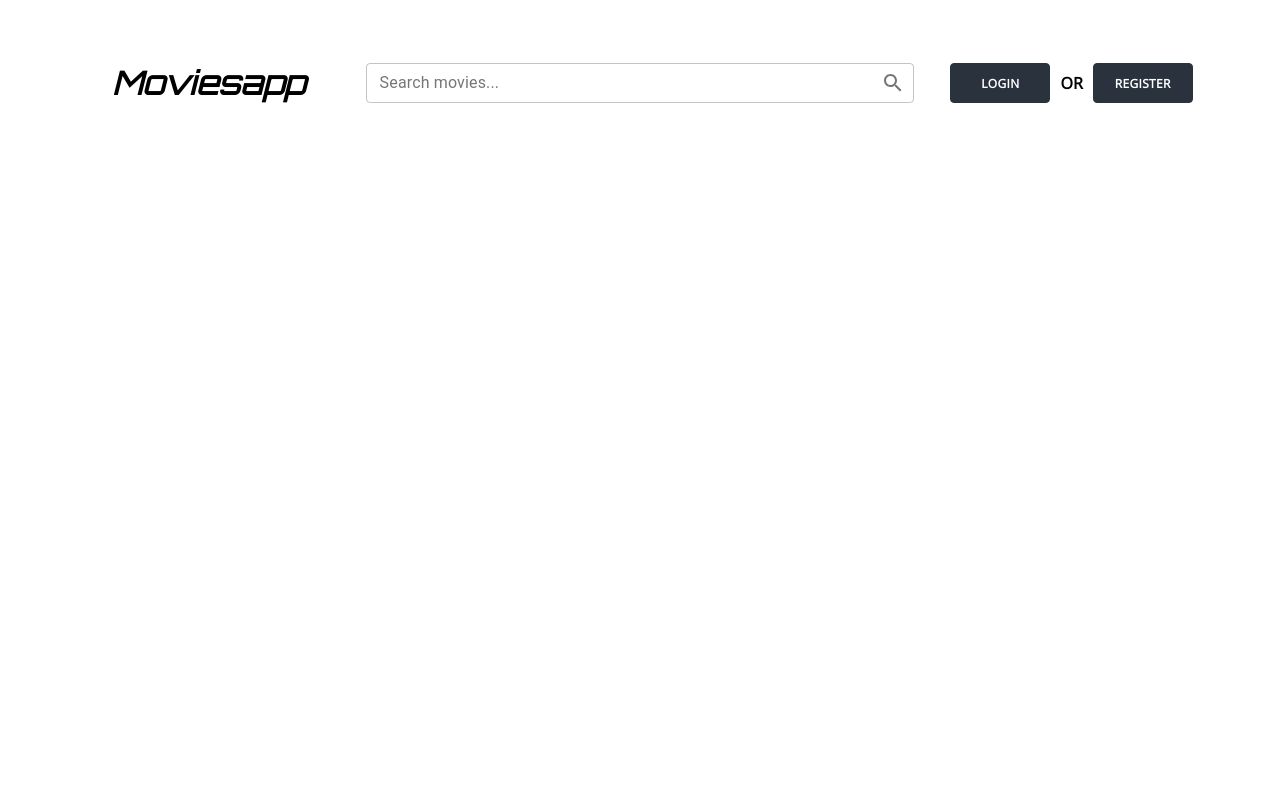
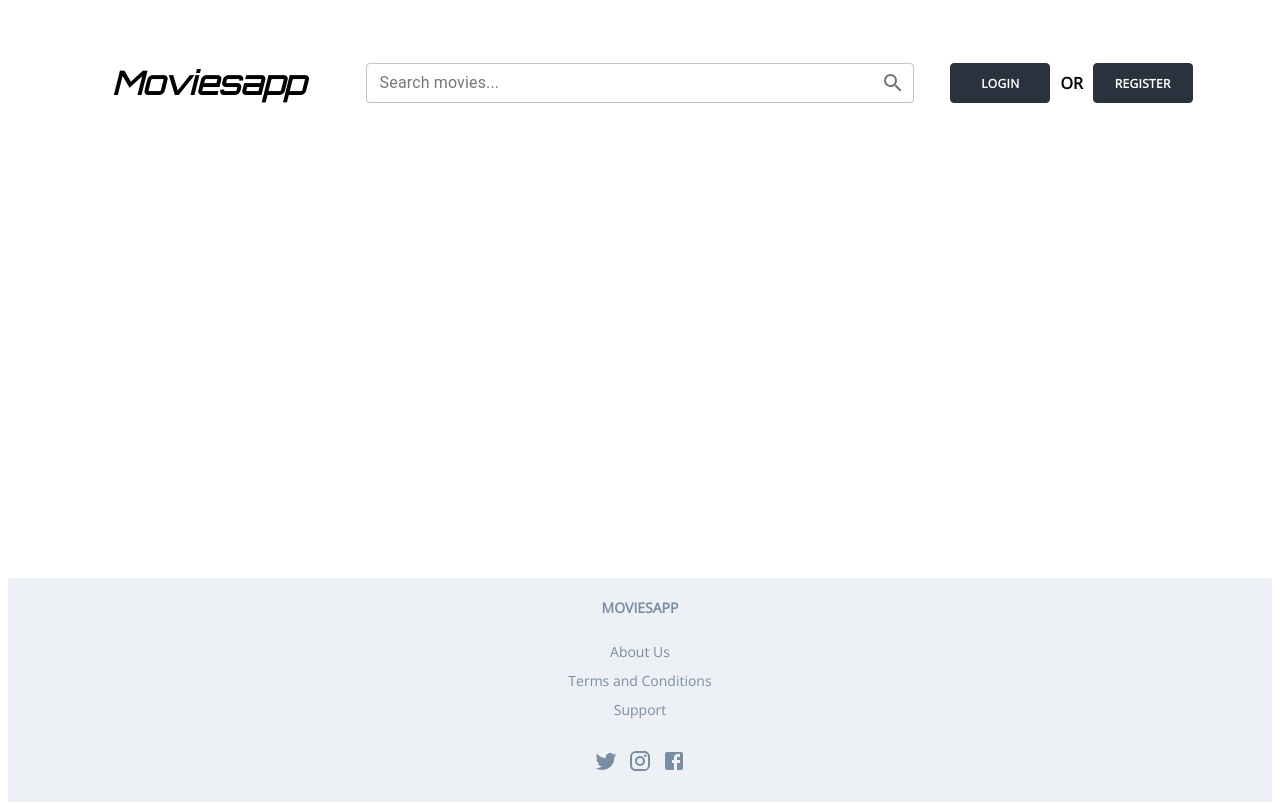
Before and after one commit to nadirkalajdzic/jap_task1_frontend, a React (Create React App) app: page / in a window 1280 px wide. Built offline with nearby package versions, Linux system fonts and the light colour scheme.

Commit message:
added footer

```diff
--- a/package.json
+++ b/package.json
@@ -9,6 +9,7 @@
     "@testing-library/jest-dom": "^5.14.1",
     "@testing-library/react": "^11.2.7",
     "@testing-library/user-event": "^12.8.3",
+    "antd": "^4.16.13",
     "autosuggest-highlight": "^3.1.1",
     "react": "^17.0.2",
     "react-dom": "^17.0.2",
--- /dev/null
+++ b/src/components/Container/Container.js
@@ -0,0 +1,7 @@
+import React from "react";
+
+function Container({ children }) {
+  return <div style={{ minHeight: 475 }}>{children}</div>;
+}
+
+export default Container;
--- a/src/components/Footer/Footer.js
+++ /dev/null
@@ -1,7 +0,0 @@
-import React from "react";
-
-function Footer() {
-  return <div></div>;
-}
-
-export default Footer;
--- a/src/components/Header/HeaderSearch/HeaderSearch.js
+++ b/src/components/Header/HeaderSearch/HeaderSearch.js
@@ -5,6 +5,7 @@ import parse from "autosuggest-highlight/parse";
 import match from "autosuggest-highlight/match";
 
 import SearchIcon from "@material-ui/icons/Search";
+import HourglassEmptyIcon from "@material-ui/icons/HourglassEmpty";
 import "./HeaderSearch.css";
 
 export default function HeaderSearch() {
@@ -20,7 +21,6 @@ export default function HeaderSearch() {
       renderInput={(params) => (
         <TextField {...params} label="Search movies..." variant="outlined" />
       )}
-      freeSolo
       renderOption={(option, { inputValue }) => {
         const matches = match(option.title, inputValue);
         const parts = parse(option.title, matches);
--- /dev/null
+++ b/src/components/Page/Page.css
@@ -0,0 +1,25 @@
+.page-footer {
+  background-color: #edf0f4;
+  color: #798da3;
+  text-align: center;
+  padding: 20px;
+  font-size: 14px;
+}
+
+.page-footer-sites {
+  margin-top: 25px;
+}
+
+.page-footer-sites > div {
+  margin-top: 10px;
+}
+
+.page-footer-icons {
+  margin-top: 25px;
+  display: flex;
+  justify-content: center;
+}
+
+.page-footer-icons > div {
+  padding: 5px;
+}
--- a/src/components/Page/Page.js
+++ b/src/components/Page/Page.js
@@ -1,14 +1,43 @@
 import React from "react";
 
 import Header from "../Header/Header";
-import Footer from "../Footer/Footer";
+import Container from "../Container/Container";
+
+import TwitterIcon from "@material-ui/icons/Twitter";
+import InstagramIcon from "@material-ui/icons/Instagram";
+import FacebookIcon from "@material-ui/icons/Facebook";
+
+import "./Page.css";
+
+import { Layout } from "antd";
+const { Footer } = Layout;
 
 function Page({ children, className }) {
   return (
     <div className={className}>
       <Header />
-      {children}
-      <Footer />
+      <Container>{children}</Container>
+      <Footer className="page-footer">
+        <div className="page-footer-content">
+          <div className="bold">MOVIESAPP</div>
+          <div className="page-footer-sites">
+            <div>About Us</div>
+            <div>Terms and Conditions</div>
+            <div>Support</div>
+          </div>
+          <div className="page-footer-icons">
+            <div>
+              <TwitterIcon />
+            </div>
+            <div>
+              <InstagramIcon />
+            </div>
+            <div>
+              <FacebookIcon />
+            </div>
+          </div>
+        </div>
+      </Footer>
     </div>
   );
 }
--- a/src/index.css
+++ b/src/index.css
@@ -19,3 +19,16 @@ html {
 .MuiAutocomplete-popupIndicatorOpen {
   transform: none !important;
 }
+
+.rotate {
+  animation: rotation 2s infinite linear;
+}
+
+@keyframes rotation {
+  from {
+    transform: rotate(0deg);
+  }
+  to {
+    transform: rotate(359deg);
+  }
+}
```
Also changed, not shown: 1 other file (tests, documents, lock files or other folders).
